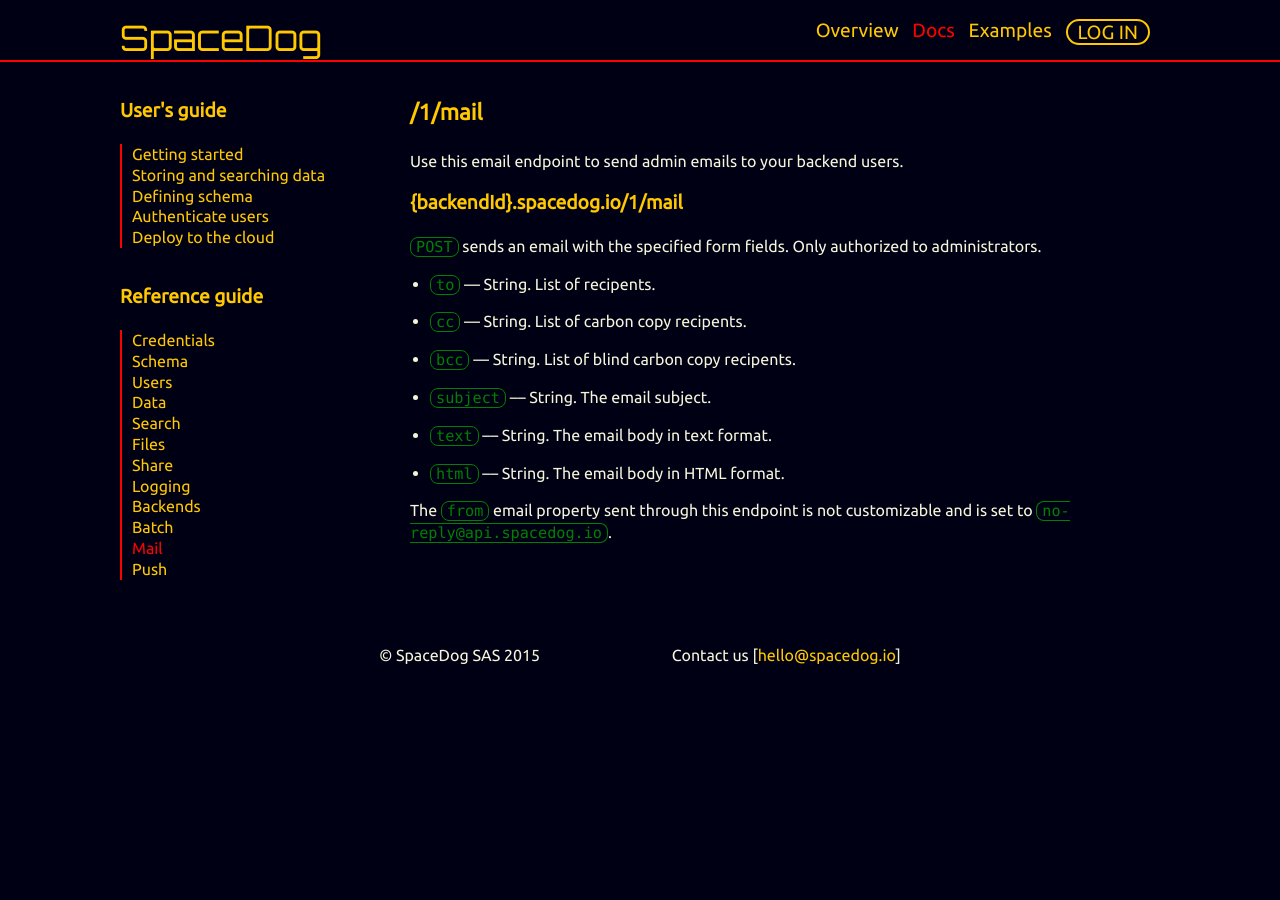
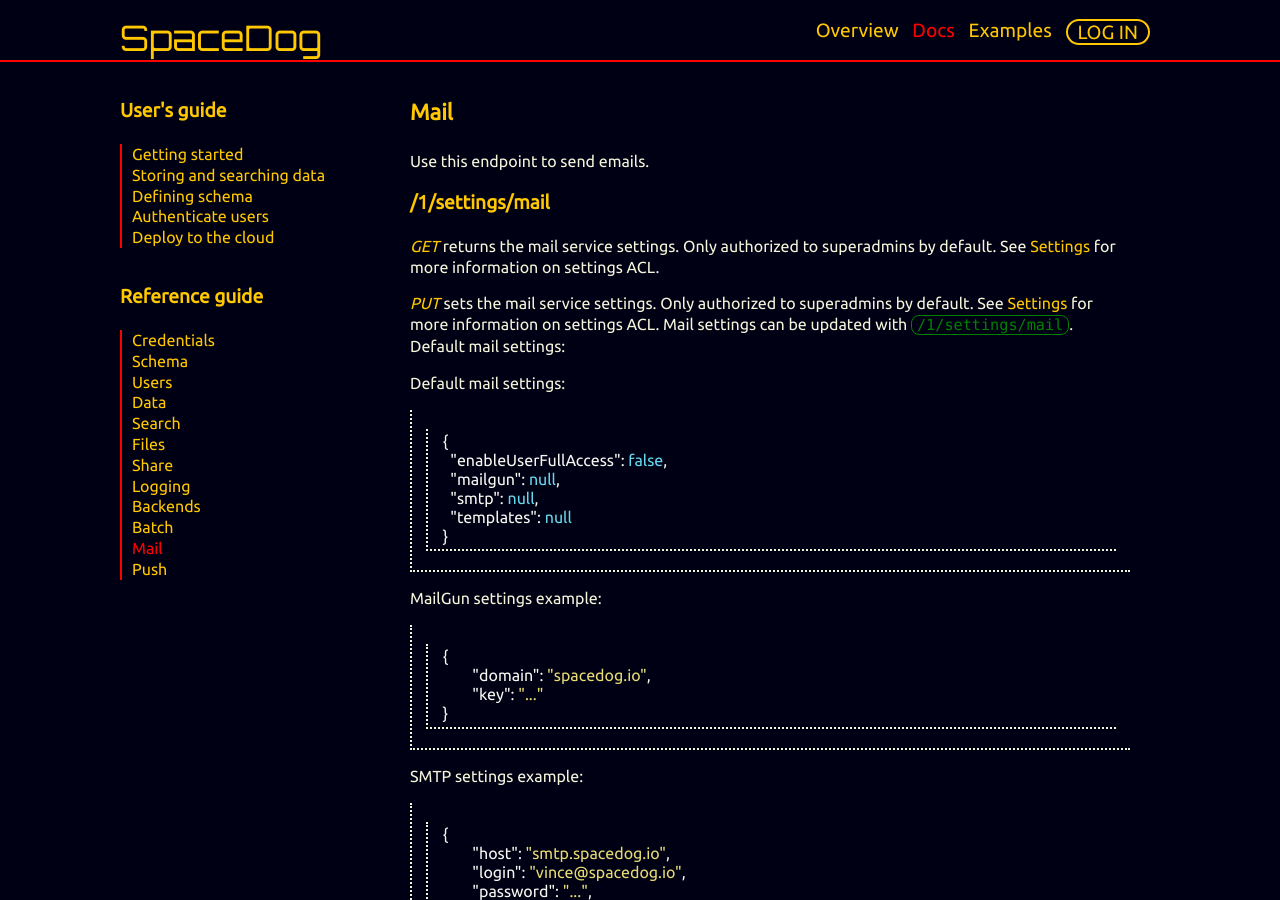
Before and after one commit to spacedog-io/spacedog.io, a Jekyll site: the page built from src/_reference-guide/mail.md, in a window 1280 px wide and 900 px high. Built offline with Jekyll 4.4.1, drawn with Linux system fonts in a browser that asks for light colours; nearby versions of some CDN libraries; Markdown is read by kramdown in place of the engine named in the settings; some of the changed text lies outside the part shown.

Commit message:
Updates /mail reference documentation

````diff
--- a/src/_reference-guide/mail.md
+++ b/src/_reference-guide/mail.md
@@ -4,19 +4,87 @@
 rank: 10
 ---
 
-#### /1/mail
+#### Mail
 
-Use this email endpoint to send admin emails to your backend users.
+Use this endpoint to send emails.
 
-##### {backendId}.spacedog.io/1/mail
+##### /1/settings/mail
 
-`POST` sends an email with the specified form fields. Only authorized to administrators.
+*GET* returns the mail service settings. Only authorized to superadmins by default. See [Settings](settings.html) for more information on settings ACL.
 
-- `to` –– String. List of recipents.
-- `cc` –– String. List of carbon copy recipents.
-- `bcc` –– String. List of blind carbon copy recipents.
-- `subject` –– String. The email subject.
-- `text` –– String. The email body in text format.
-- `html` –– String. The email body in HTML format.
+*PUT* sets the mail service settings. Only authorized to superadmins by default. See [Settings](settings.html) for more information on settings ACL.
+Mail settings can be updated with `/1/settings/mail`. Default mail settings:
+
+Default mail settings:
+
+```json
+{
+  "enableUserFullAccess": false,
+  "mailgun": null,
+  "smtp": null,
+  "templates": null
+}
+```
+
+MailGun settings example:
+
+```json
+{
+	"domain": "spacedog.io",
+	"key": "..."
+}
+```
+
+SMTP settings example:
+
+```json
+{
+	"host": "smtp.spacedog.io",
+	"login": "vince@spacedog.io",
+	"password": "...",
+	"startTlsRequired": true,
+	"sslOnConnect": true
+}
+```
+
+|  Property   | Description                              |
+| ----------- | ---------------------------------------- |
+| enableUserFullAccess | Boolean. Default to false. Wether users other than admins are allowed to send emails. |
+| mailgun | Object. Optional. The mailgun account settings. |
+| mailgun.domain | String. Required. The mailgun account verified DNS domain. |
+| mailgun.key | String. Required. The mailgun account api key. |
+| smtp | Object. Optional. The SMTP settings. |
+| smtp.host | String. Required. The SMTP server host. |
+| smtp.login | String. Optional. The SMTP server account login. |
+| smtp.password | String. Optional. The SMTP server account password. |
+| smtp.startTlsRequired | Boolean. Defaults to false. Wether to start a TLS negociation or not. |
+| smtp.sslOnConnect | Boolean. Defaults to false. Wether to connect to server with SSL security. |
+| tempates | Object. Optional. The mail templates. |
+
+
+##### /1/mail
+
+*POST* sends an email with the specified parameters. Only authorized to administrators by default.
+
+|  Parameters   | Description                              |
+| ----------- | ---------------------------------------- |
+| to | String. Required. List of recipents. |
+| cc | String. Optional. List of carbon copy recipents. |
+| bcc | String. Optional. List of blind carbon copy recipents. |
+| subject | String. Optional. The email subject. |
+| text | String. Optional. The email body in text format. |
+| html | String. Optional. The email body in HTML format. |
 
 The `from` email property sent through this endpoint is not customizable and is set to `no-reply@api.spacedog.io`.
+
+##### /1/mail/template/{name}
+
+*POST* sends an email using the specified template. Templates are define in mail settings.
+
+Mail template example
+
+|  Parameters   | Description                              |
+| ----------- | ---------------------------------------- |
+| to | String. Required. List of recipents. |
+| cc | String. Optional. List of carbon copy recipents. |
+| bcc | String. Optional. List of blind carbon copy recipents. |
````
